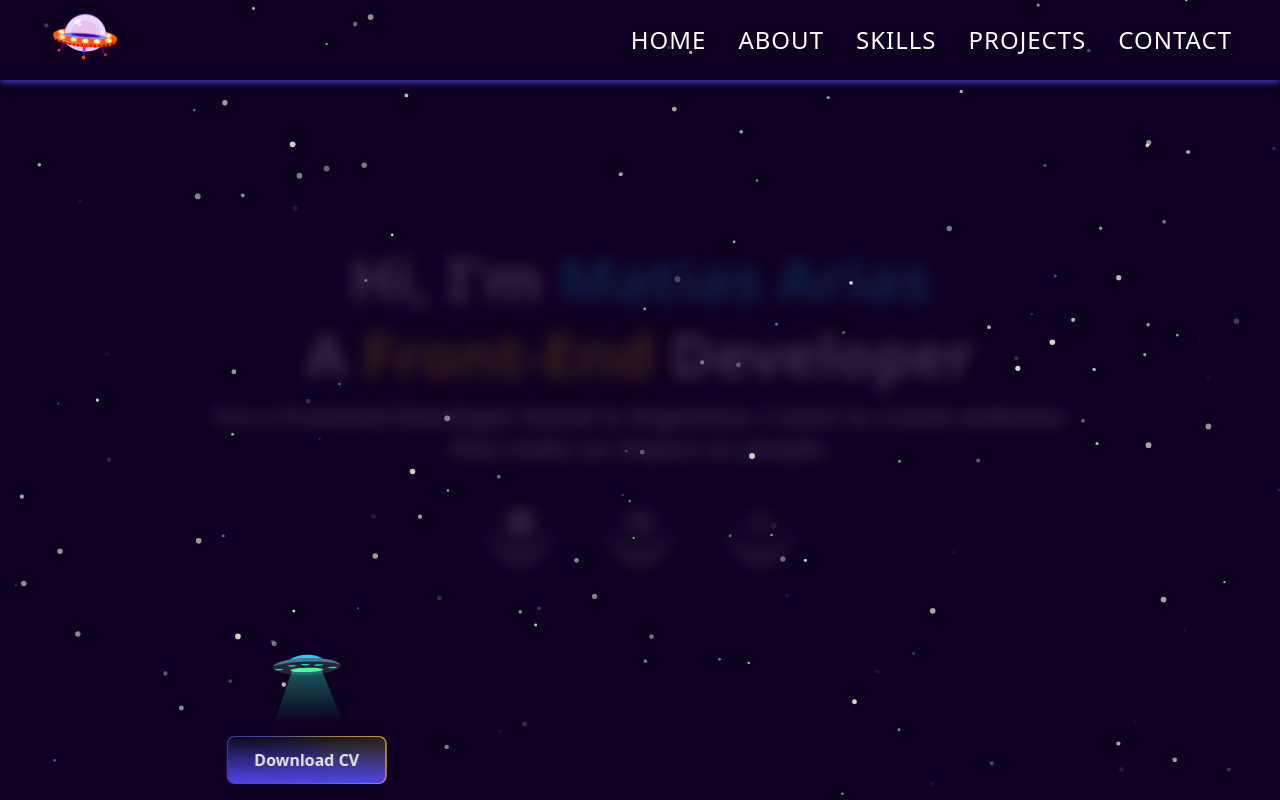
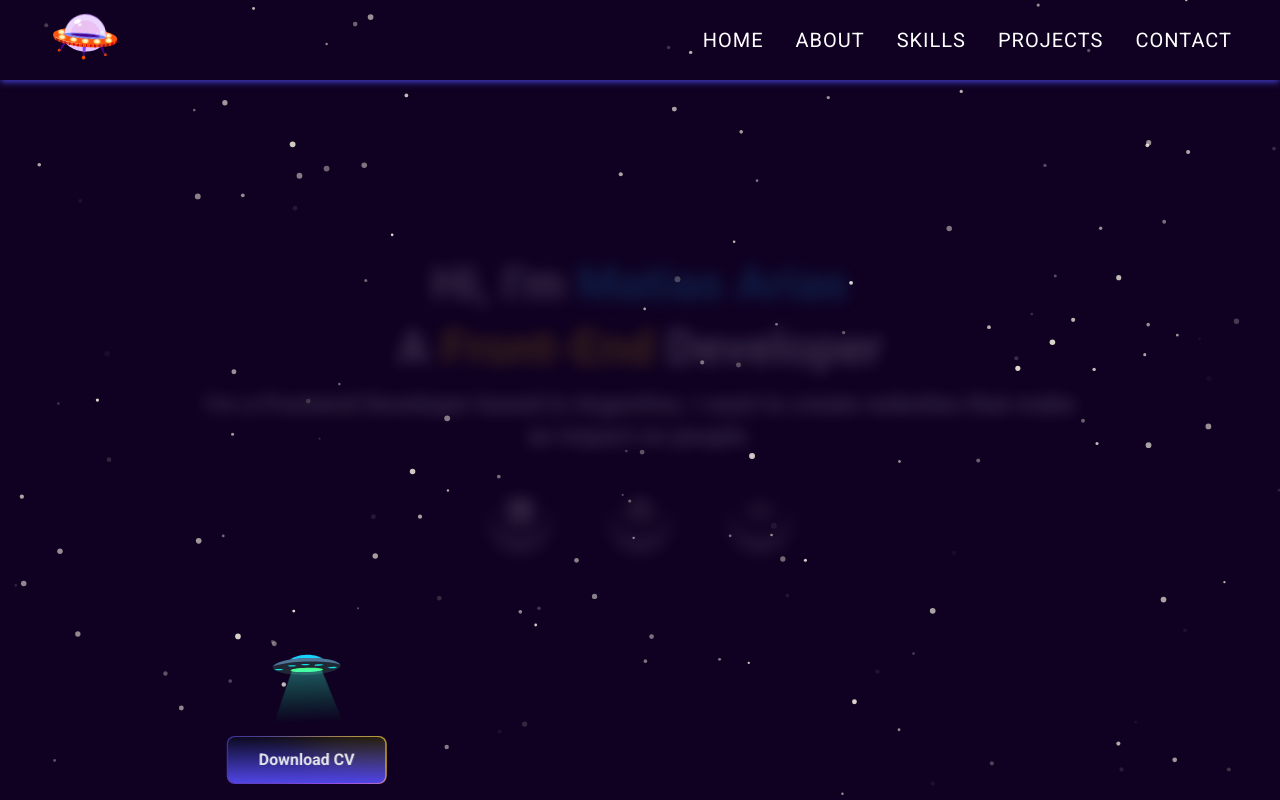
Before and after one commit to matiarias/my-portfolio, a Next.js app: page / in a window 1280 px wide. Built offline with nearby package versions, Linux system fonts and the light colour scheme.

Commit message:
added roboto font with next-fonts

```diff
--- a/components/Hero.jsx
+++ b/components/Hero.jsx
@@ -14,12 +14,12 @@ const Hero = () => {
         transition={{ duration: 1.5 }}
         className="h-full max-w-[1240px] w-full flex flex-col justify-center items-center gap-6 md:gap-4 mx-auto p-4"
       >
-        <h1 className="text-gray-200 font-bold text-3xl md:text-4xl lg:text-5xl xl:text-6xl">
+        <h1 className="text-gray-200 font-bold text-3xl md:text-4xl lg:text-5xl">
           Hi, I'm{" "}
           <span className="text-sky-500 font-bold text">Matias Arias</span>
         </h1>
 
-        <h2 className="text-gray-200 font-bold text-3xl md:text-4xl lg:text-5xl xl:text-6xl">
+        <h2 className="text-gray-200 font-bold text-3xl md:text-4xl lg:text-5xl">
           A <span className="text-yellow-500 font-bold">Front-End</span>{" "}
           Developer
         </h2>
--- a/components/NavBar.jsx
+++ b/components/NavBar.jsx
@@ -25,27 +25,27 @@ const NavBar = () => {
 
         <ul className="hidden md:flex justify-between items-center gap-8">
           <Link href="/">
-            <li className="nav-items text-white text-base md:text-xl lg:text-2xl uppercase tracking-[1px]">
+            <li className="nav-items text-white text-base md:text-xl 2xl:text-2xl uppercase tracking-[1px]">
               Home
             </li>
           </Link>
           <Link href="/">
-            <li className="nav-items text-white text-base md:text-xl lg:text-2xl uppercase tracking-[1px]">
+            <li className="nav-items text-white text-base md:text-xl 2xl:text-2xl uppercase tracking-[1px]">
               About
             </li>
           </Link>
           <Link href="/">
-            <li className="nav-items text-white text-base md:text-xl lg:text-2xl uppercase tracking-[1px]">
+            <li className="nav-items text-white text-base md:text-xl 2xl:text-2xl uppercase tracking-[1px]">
               Skills
             </li>
           </Link>
           <Link href="/">
-            <li className="nav-items text-white text-base md:text-xl lg:text-2xl uppercase tracking-[1px]">
+            <li className="nav-items text-white text-base md:text-xl 2xl:text-2xl uppercase tracking-[1px]">
               Projects
             </li>
           </Link>
           <Link href="/">
-            <li className="nav-items text-white text-base md:text-xl lg:text-2xl uppercase tracking-[1px]">
+            <li className="nav-items text-white text-base md:text-xl :text-2xl uppercase tracking-[1px]">
               Contact
             </li>
           </Link>
--- a/pages/_app.js
+++ b/pages/_app.js
@@ -1,5 +1,16 @@
 import "@/styles/globals.css";
 
+import { Roboto } from "@next/font/google";
+
+const customFont = Roboto({
+  subsets: ["latin"],
+  weight: ["300", "400", "500", "700"],
+});
+
 export default function App({ Component, pageProps }) {
-  return <Component {...pageProps} />;
+  return (
+    <main className={customFont.className}>
+      <Component {...pageProps} />
+    </main>
+  );
 }
--- a/pages/index.js
+++ b/pages/index.js
@@ -28,11 +28,11 @@ export default function Home() {
       {loadingPage ? (
         <Loading />
       ) : (
-        <main>
+        <div>
           <StarsParticles />
           <NavBar />
           <Hero />
-        </main>
+        </div>
       )}
     </>
   );
```
